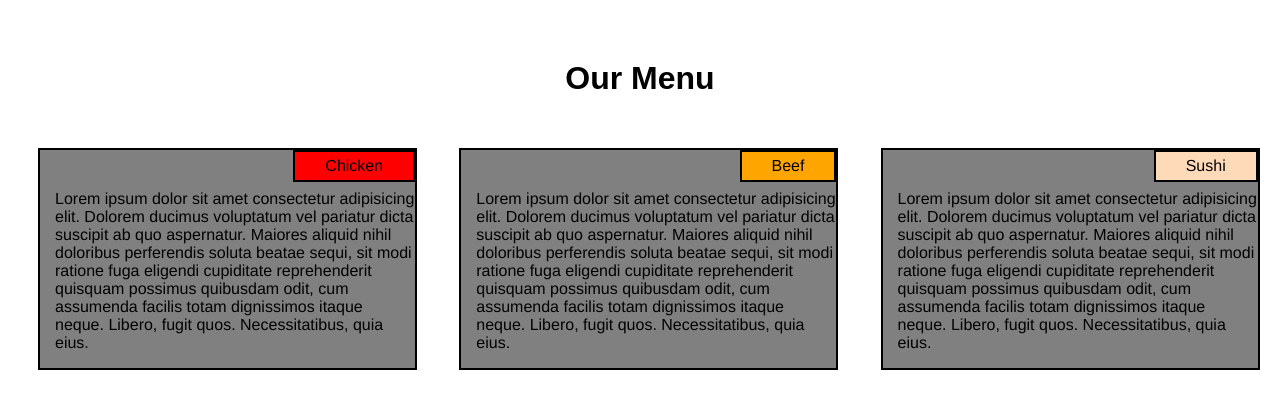
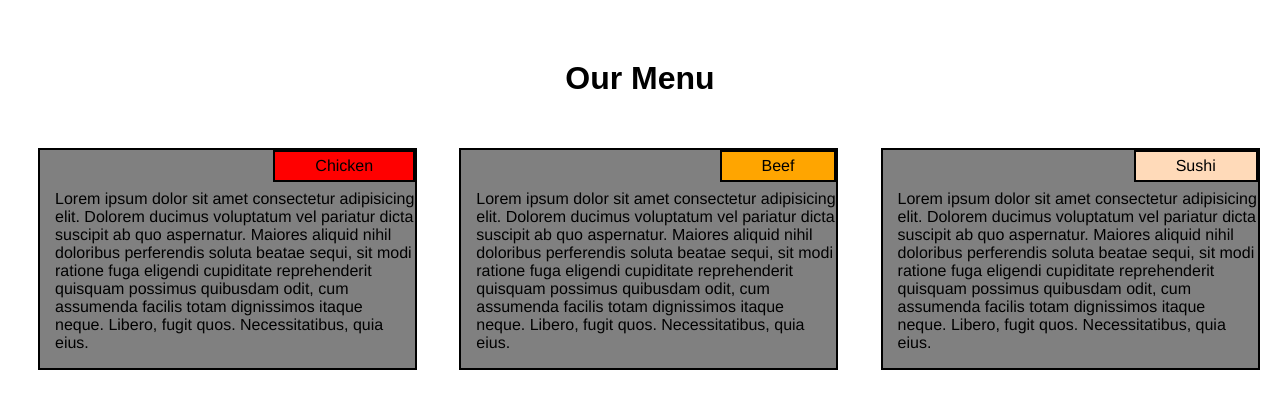
Before and after one commit to umar-mohd/Coursera_HTML_John_Hopkins, a plain HTML site: page Module2_Solution/index.html in a window 1280 px wide. Drawn offline with Linux system fonts and the light colour scheme.

Commit message:
Update module2-solution.css

```diff
--- a/Module2_Solution/css/module2-solution.css
+++ b/Module2_Solution/css/module2-solution.css
@@ -10,8 +10,8 @@ h1{
 
 .topic{
     float: right;
-    padding-left: 30px;
-    padding-right: 30px;
+    padding-left: 40px;
+    padding-right: 40px;
     padding-top: 5px;
     padding-bottom: 5px;
     border: 2px solid black;
```
